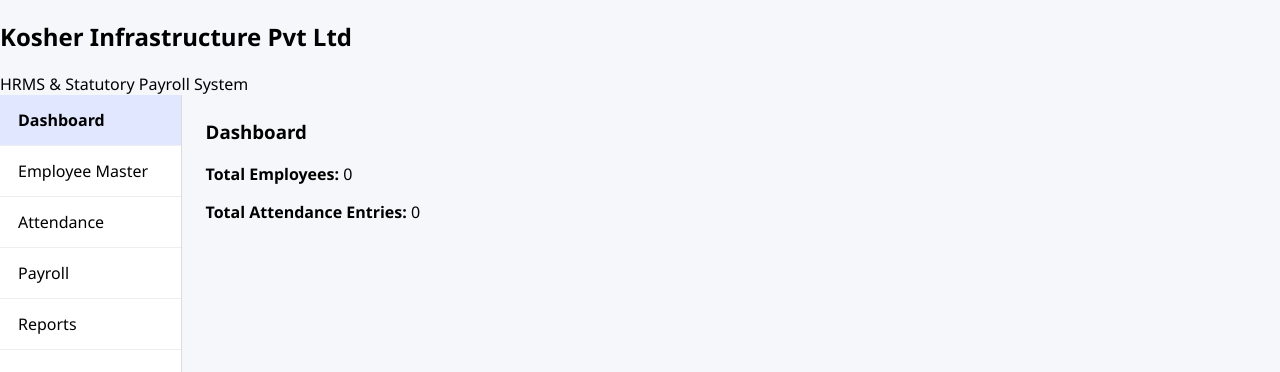
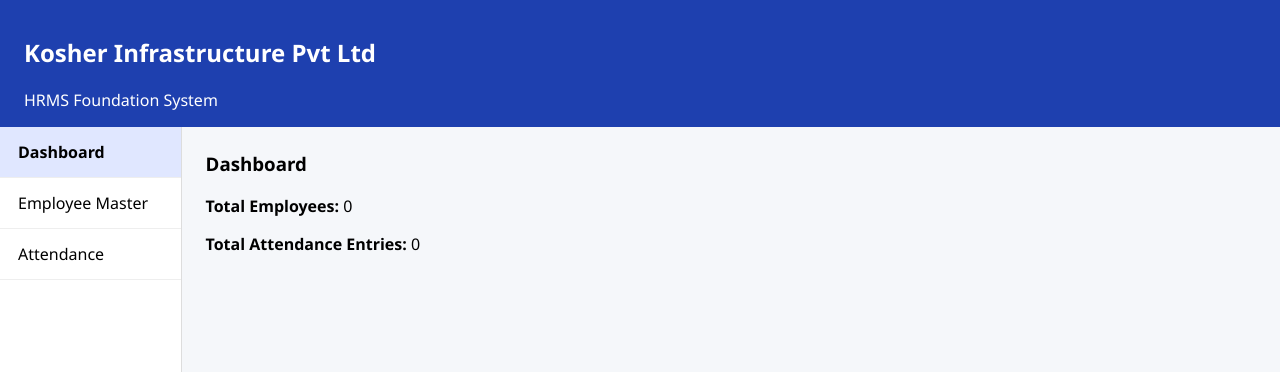
Before and after one commit to Laxmansingh2107/hrms, a plain HTML site: page index.html in a window 1280 px wide. Shown: the top 372 px of the page. Drawn offline with Linux system fonts and the light colour scheme.

Commit message:
Update index.html

```diff
--- a/index.html
+++ b/index.html
@@ -7,11 +7,9 @@
 </head>
 <body>
 
-<header>
-  <div class="brand">
-    <h2>Kosher Infrastructure Pvt Ltd</h2>
-    <span>HRMS & Statutory Payroll System</span>
-  </div>
+<header class="header">
+  <h2>Kosher Infrastructure Pvt Ltd</h2>
+  <span>HRMS Foundation System</span>
 </header>
 
 <div class="layout">
@@ -20,8 +18,6 @@
       <li data-page="dashboard" class="active">Dashboard</li>
       <li data-page="employees">Employee Master</li>
       <li data-page="attendance">Attendance</li>
-      <li data-page="payroll">Payroll</li>
-      <li data-page="reports">Reports</li>
     </ul>
   </aside>
 
```
